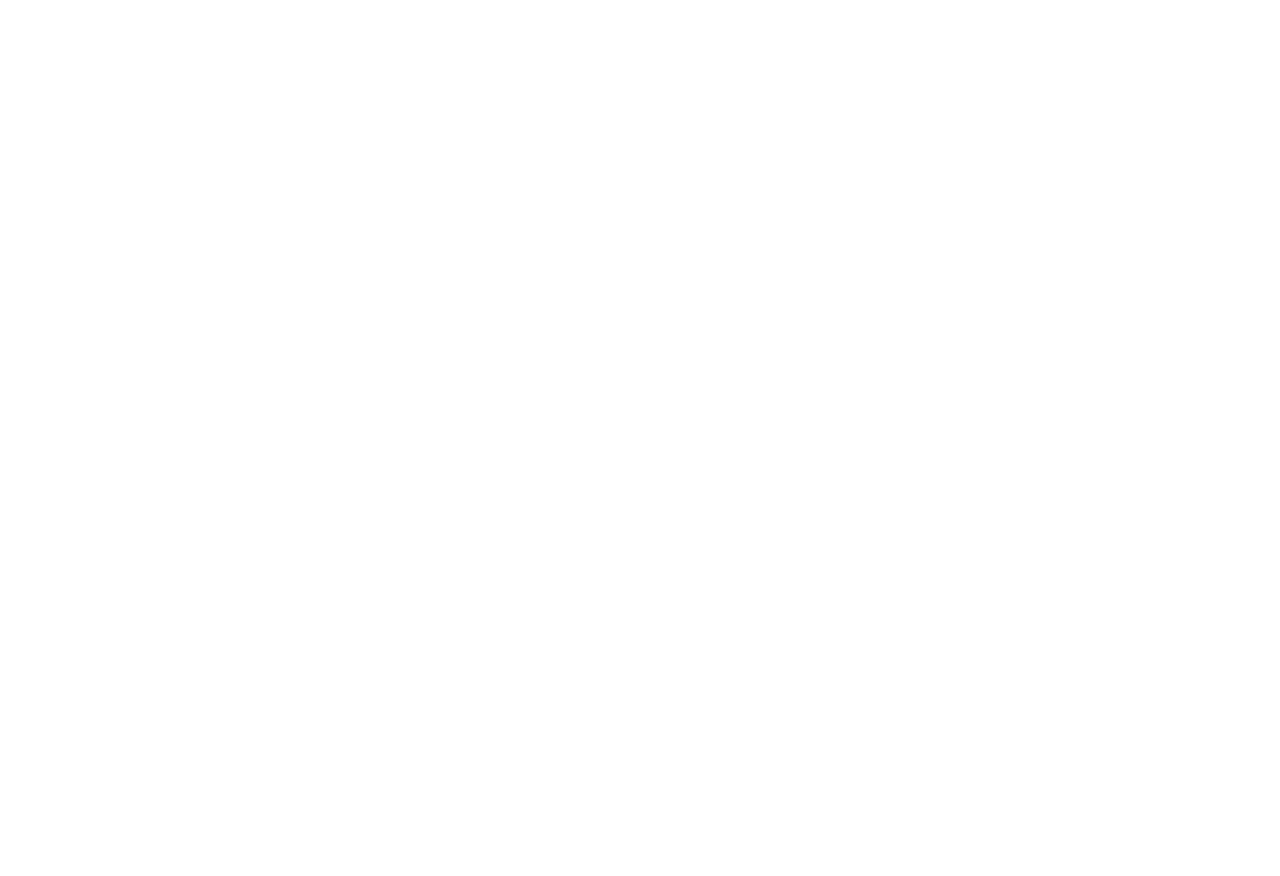
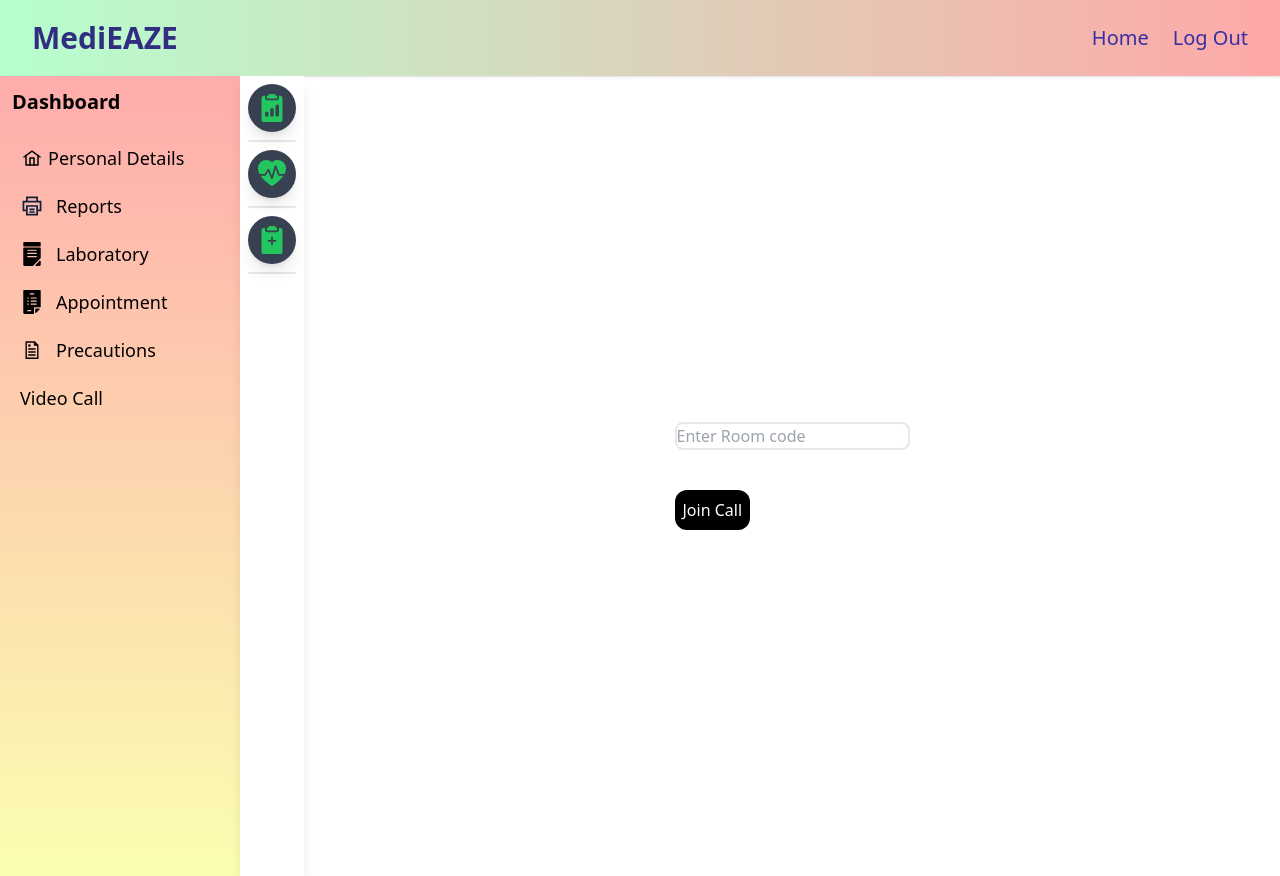
Before and after one commit to preetanam123/KJSCEHack_CodeNinjas, a React (Create React App) app in the folder frontend/: page /Video in a window 1280 px wide. Before the commit this address had no page. Before the commit the page ends 800 px from the top, so only its background shows below. Built offline with nearby package versions, Linux system fonts and the light colour scheme; what @kommunicate/kommunicate-chatbot-plugin would draw is missing.

Commit message:
updates VC

```diff
--- a/frontend/package.json
+++ b/frontend/package.json
@@ -11,6 +11,7 @@
     "@testing-library/jest-dom": "^5.16.5",
     "@testing-library/react": "^13.4.0",
     "@testing-library/user-event": "^13.5.0",
+    "@zegocloud/zego-uikit-prebuilt": "^1.7.5",
     "axios": "^1.3.4",
     "date-fns": "^2.29.3",
     "dayjs": "^1.11.7",
--- a/frontend/src/App.js
+++ b/frontend/src/App.js
@@ -15,8 +15,8 @@
 import Diabetes from "./Pages/P_Home/Diabetes";
 import Heart from "./Pages/P_Home/Heart";
 import Brain from "./Pages/P_Home/Brain";
-
-
+import RoomPage from "./Pages/VideoCall/ROOM";
+import HomePage from "./Pages/VideoCall/Video";
 
 function App() {
   return (
@@ -43,6 +43,8 @@
         <Route path="/brain" element = { <Brain />} />
         {/* <Route path="/calender" element = { <Calender />} /> */}
         <Route path="/dashboard" element = { <Dashboard />} />
+        <Route path="/Video" element = {<HomePage/>} />
+        <Route path ="/room/:roomId" element={<RoomPage/>} />
 
       </Routes>
     </Router>
--- a/frontend/src/Pages/P_Home/Appointment.js
+++ b/frontend/src/Pages/P_Home/Appointment.js
@@ -74,7 +74,7 @@
                 </div>
 
             </div>
-            <Chat/>
+
         </div>
     );
 }
--- a/frontend/src/Pages/P_Home/Sidebar.js
+++ b/frontend/src/Pages/P_Home/Sidebar.js
@@ -144,6 +144,19 @@
                                     </a>
                                 </li>
                                 <li className="rounded-sm">
+                                    </li>
+
+                                <li className="rounded-sm">
+                                    <a
+                                        href="/Video"
+                                        className="flex items-center p-2 space-x-3 rounded-md"
+                                    >
+
+                                        <span className="text-lg">Video Call</span>
+                                    </a>
+                                </li>
+                                <li className="rounded-sm">
+
 
                                 </li>
                             </ul>
--- /dev/null
+++ b/frontend/src/Pages/VideoCall/ROOM/index.jsx
@@ -0,0 +1,47 @@
+import React from "react";
+import { useParams } from "react-router-dom";
+import { ZegoUIKitPrebuilt } from "@zegocloud/zego-uikit-prebuilt";
+import NavBar from "../../P_Home/Navbar";
+import Sidebar from "../../P_Home/Labform";
+const RoomPage = () => {
+  const { roomId } = useParams();
+
+  const myMeeting = async (element) => {
+    const appID = 186069761;
+    const serverSecret = "f86fa499f5b3629abde2216612c55b15";
+    const kitToken = ZegoUIKitPrebuilt.generateKitTokenForTest(
+      appID,
+      serverSecret,
+      roomId,
+      Date.now().toString(),
+      "Janvi"
+    );
+    const zc= ZegoUIKitPrebuilt.create(kitToken);
+    zc.joinRoom({
+
+        conatiner : element,
+        sharedLinks:[
+          {
+            name : 'Copy Link',
+            url:`http://localhost:3000/room/${roomId}`,
+
+          }
+        ],
+        scenario:{
+            mode:ZegoUIKitPrebuilt.OneONoneCall,
+        },
+        showScreenSharingButton: true,
+
+    });
+
+
+};
+  return <div className="flex flex-wrap">
+
+  <div>
+    <div ref = {myMeeting} />
+  </div>;
+  </div>
+  //</NavBar>
+};
+export default RoomPage;
--- /dev/null
+++ b/frontend/src/Pages/VideoCall/Video/index.jsx
@@ -0,0 +1,39 @@
+import React , {useState,useCallback} from 'react'
+import { useNavigate } from 'react-router-dom';
+import Sidebar from '../../P_Home/Labform';
+import NavBar from '../../P_Home/Navbar';
+const HomePage =() =>{
+
+    const [value,setValue]=useState();
+    const navigate = useNavigate()
+
+    const handleJoinRoom = useCallback(() =>{
+       navigate(`/room/${value}`);
+    },[navigate,value]);
+  return(
+    //<NavBar>
+      //   <div className="flex flex-wrap">
+        //        <Sidebar />
+    <div>
+      <NavBar />
+      <div className='flex'>
+        <Sidebar />
+        <div className='m-auto'>
+        <input
+        className='border-2 border-black m-2 rounded-lg'
+      value={value}
+      onChange={(e)=> setValue(e.target.value)}
+      type="text"
+      placeholder="Enter Room code"/>
+      <br />
+
+      <button className='bg-black text-white rounded-xl m-4 w-20 mt-10 p-2' onClick={handleJoinRoom}>Join Call</button>
+      </div>
+      </div>
+    </div>
+   // </div>
+    //</NavBar>
+    );
+};
+
+export default HomePage;
--- a/frontend/src/components/Chat.js
+++ b/frontend/src/components/Chat.js
@@ -3,7 +3,7 @@
 const Chat = () => {
     (function(d, m){
         var kommunicateSettings =
-            {"appId":"1f2cf66df7575c11e9a286ce3d08cfab4","popupWidget":true,"automaticChatOpenOnNavigation":false};
+            {"appId":"1f2cf66df7575c11e9a286ce3d08cfab4","popupWidget":false,"automaticChatOpenOnNavigation":false};
         var s = document.createElement("script"); s.type = "text/javascript"; s.async = true;
         s.src = "https://widget.kommunicate.io/v2/kommunicate.app";
         var h = document.getElementsByTagName("head")[0]; h.appendChild(s);
```
Also changed, not shown: 1 other file (tests, documents, lock files or other folders).
